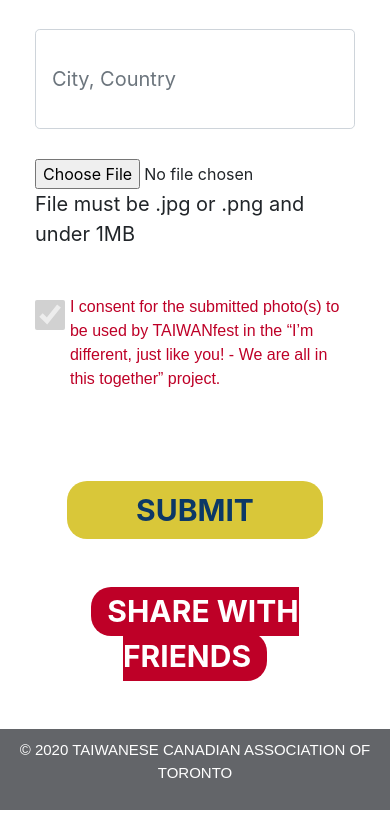
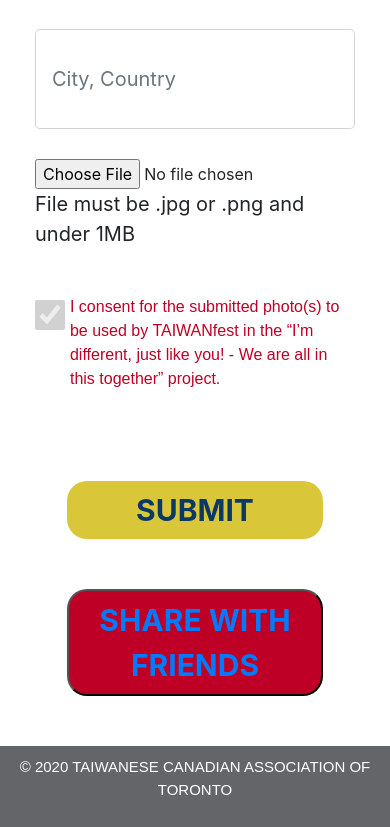
Before and after one commit to jasonwei0224/test2, a React (Create React App) app: page /#/IAmDifferentForm in a window 390 px wide. Shown: the part 2380-3207 px from the top of the page. Built offline with nearby package versions, Linux system fonts and the light colour scheme; no server answers; sample sign-in values are in the browser's storage; a web font is replaced by a local one.

Commit message:
change mobile share button

```diff
--- a/src/modules/Button1.js
+++ b/src/modules/Button1.js
@@ -14,7 +14,7 @@ const Button1 = (props) => {
 
             <Row>
                 <Col style={{ marginBottom: "50px", textAlign:"center"}} xl={{span:4, offset:4}} lg={{span:8, offset:2}}sm={{span:10, offset:1}}xs={{span:10, offset:1}}>
-                    <Button variant="primary" type="submit" bsPrefix="mobileShareBtn"href={props.url}>SHARE WITH FRIENDS</Button>
+                    <Button variant="primary" type="submit" bsPrefix="mobileShareBtn" sytle={{color:"white"}}><a sytle={{color:"white"}}href={props.url}>SHARE WITH FRIENDS</a></Button>
                 </Col>
             </Row>
 
--- a/src/modules/Button2.js
+++ b/src/modules/Button2.js
@@ -14,7 +14,7 @@ const Button2 = (props) => {
 
             <Row>
                 <Col style={{ marginBottom: "50px", textAlign:"center"}} xl={{span:4, offset:4}} lg={{span:8, offset:2}}sm={{span:10, offset:1}}xs={{span:10, offset:1}}>
-                    <Button variant="primary" type="submit" bsPrefix="mobileShareBtn" href={props.url}>SHARE WITH FRIENDS</Button>
+                    <Button variant="primary" type="submit" bsPrefix="mobileShareBtn" ><a href={props.url}>SHARE WITH FRIENDS</a></Button>
                 </Col>
             </Row>
 
--- a/src/modules/ButtonCh.js
+++ b/src/modules/ButtonCh.js
@@ -14,7 +14,7 @@ const Button2 = (props) => {
 
             <Row>
                 <Col style={{ marginBottom: "50px", textAlign:"center"}} xl={{span:4, offset:4}} lg={{span:8, offset:2}}sm={{span:10, offset:1}}xs={{span:10, offset:1}}>
-                    <Button variant="primary" type="submit" bsPrefix="mobileShareBtn" href={props.url}>分享給朋友</Button>
+                    <Button variant="primary" type="submit" bsPrefix="mobileShareBtn" ><a href={props.url}>分享給朋友</a></Button>
                 </Col>
             </Row>
 
```
